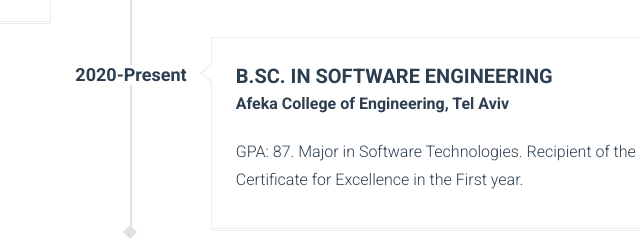
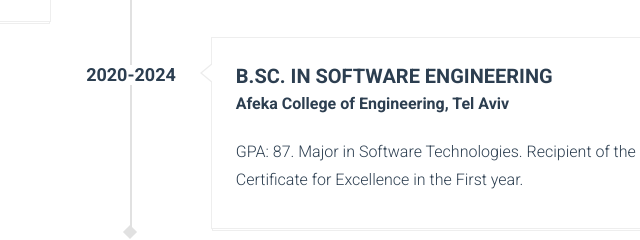
Before and after one commit to Omer1004/omer1004.github.io, a plain HTML site: page index.html in a window 1280 px wide. Shown: the part 2885-3125 px from the top of the page, 509-1149 px from the left. Drawn offline with Linux system fonts and the light colour scheme; some packages are replaced by stand-ins of ours.

Commit message:
update timeline of finishing degree

```diff
--- a/index.html
+++ b/index.html
@@ -255,7 +255,7 @@
 
                         <li class="timeline-inverted">
                             <div class="posted-date">
-                                <span class="month">2020-Present</span>
+                                <span class="month">2020-2024</span>
                             </div><!-- /posted-date -->
 
                             <div class="timeline-panel wow fadeInUp">
```
